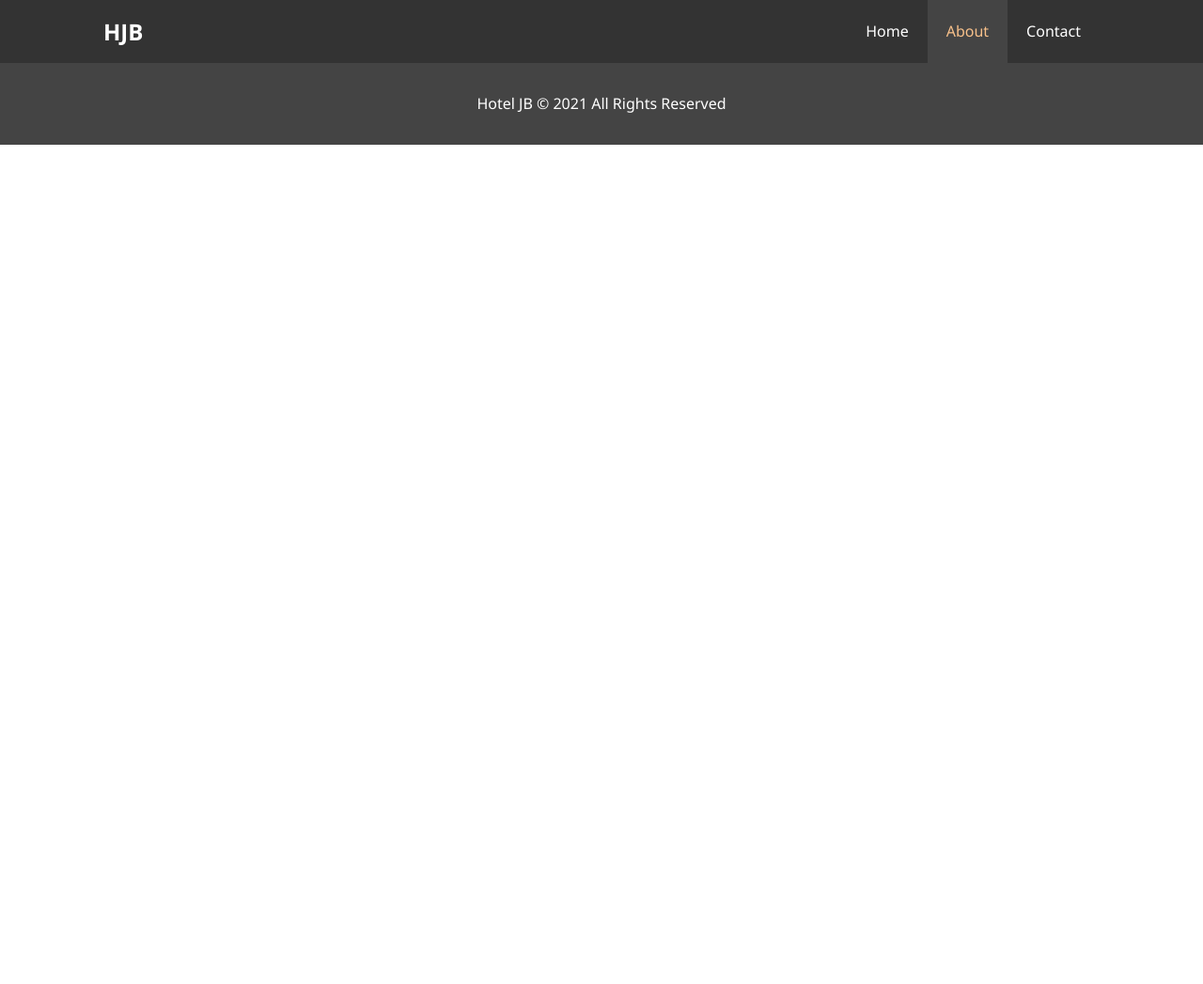
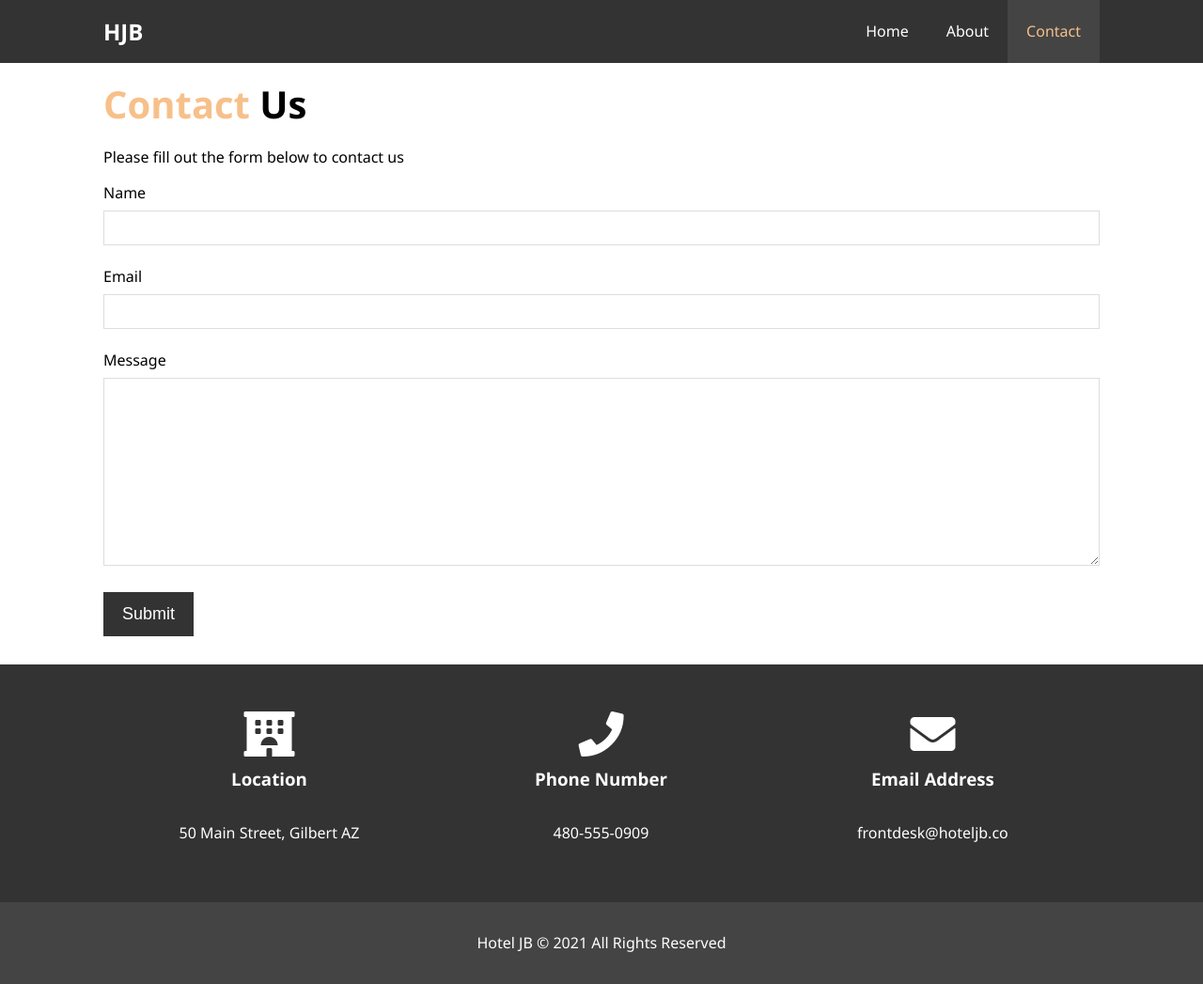
Before and after one commit to JaicB/csshtml-trav-proj, a plain HTML site: page Hotel-Website/hotel_website/contact.html in a window 1280 px wide. Shown: the whole page at 94% size. Before the commit the page ends 800 px from the top, so only its background shows below. Drawn offline with Linux system fonts and the light colour scheme.

Commit message:
0615 final hotel website

```diff
--- a/Hotel-Website/hotel_website/contact.html
+++ b/Hotel-Website/hotel_website/contact.html
@@ -7,8 +7,9 @@
   <meta name="viewport" content="width=device-width, initial-scale=1.0">
   <meta name="description" content="Welcome to the most extraordinary hotel in Gilbert Arizona">
   <meta name="keywords" content="hotel,gilbert hotel, arizona hotel">
+  <link rel="stylesheet" href="https://use.fontawesome.com/releases/v5.6.1/css/all.css" integrity="sha384-gfdkjb5BdAXd+lj+gudLWI+BXq4IuLW5IT+brZEZsLFm++aCMlF1V92rMkPaX4PP" crossorigin="anonymous">
   <link rel="stylesheet" href="./css/style.css">
-  <title>Hotel JB | About | Gilbert Hotel</title>
+  <title>Hotel JB | Contact | Gilbert Hotel</title>
 </head>
 
 <body>
@@ -18,12 +19,54 @@
         <h1 class="logo"><a href="index.html">HJB</a></h1>
         <ul>
           <li><a href="index.html">Home</a></li>
-          <li><a class="current" href="about.html">About</a></li>
-          <li><a href="contact.html">Contact</a></li>
+          <li><a href="about.html">About</a></li>
+          <li><a class="current" href="contact.html">Contact</a></li>
         </ul>
       </div>
     </nav>
   </header>
+
+  <section id="contact-form" class="py-3">
+    <div class="container">
+      <h1 class="l-heading"><span class="text-primary">Contact</span> Us</h1>
+      <p>Please fill out the form below to contact us</p>
+      <form action="process.php">
+        <div class="form-group">
+          <label for="name">Name</label>
+          <input type="text" name="name" id="name">
+        </div>
+        <div class="form-group">
+          <label for="email">Email</label>
+          <input type="email" name="email" id="email">
+        </div>
+        <div class="form-group">
+          <label for="message">Message</label>
+          <textarea name="message" id="message"></textarea>
+        </div>
+        <button type="submit" class="btn">Submit</button>
+      </form>
+    </div>
+  </section>
+
+  <section id="contact-info" class="bg-dark">
+    <div class="container">
+      <div class="box">
+        <i class="fas fa-hotel fa-3x"></i>
+        <h3>Location</h3>
+        <p>50 Main Street, Gilbert AZ</p>
+      </div>
+      <div class="box">
+        <i class="fas fa-phone fa-3x"></i>
+        <h3>Phone Number</h3>
+        <p>480-555-0909</p>
+      </div>
+      <div class="box">
+        <i class="fas fa-envelope fa-3x"></i>
+        <h3>Email Address</h3>
+        <p>frontdesk@hoteljb.co</p>
+      </div>
+    </div>
+  </section>
 
   <footer id="main-footer">
     <p>Hotel JB &copy; 2021 All Rights Reserved</p>
--- a/Hotel-Website/hotel_website/css/style.css
+++ b/Hotel-Website/hotel_website/css/style.css
@@ -231,6 +231,33 @@ p {
   opacity: 0.9;
 }
 
+/* Contact Form */
+#contact-form .form-group {
+  margin-bottom: 20px;
+}
+
+#contact-form label {
+  display: block;
+  margin-bottom: 5px;
+}
+
+#contact-form input,
+#contact-form textarea {
+  width: 100%;
+  padding: 10px;
+  border: 1px #ddd solid;
+}
+
+#contact-form textarea {
+  height: 200px;
+}
+
+#contact-form input:focus,
+#contact-form textarea:focus {
+  outline: none;
+  border-color: #f7c08a;
+}
+
 /* Footer */
 #main-footer {
   text-align: center;
```
